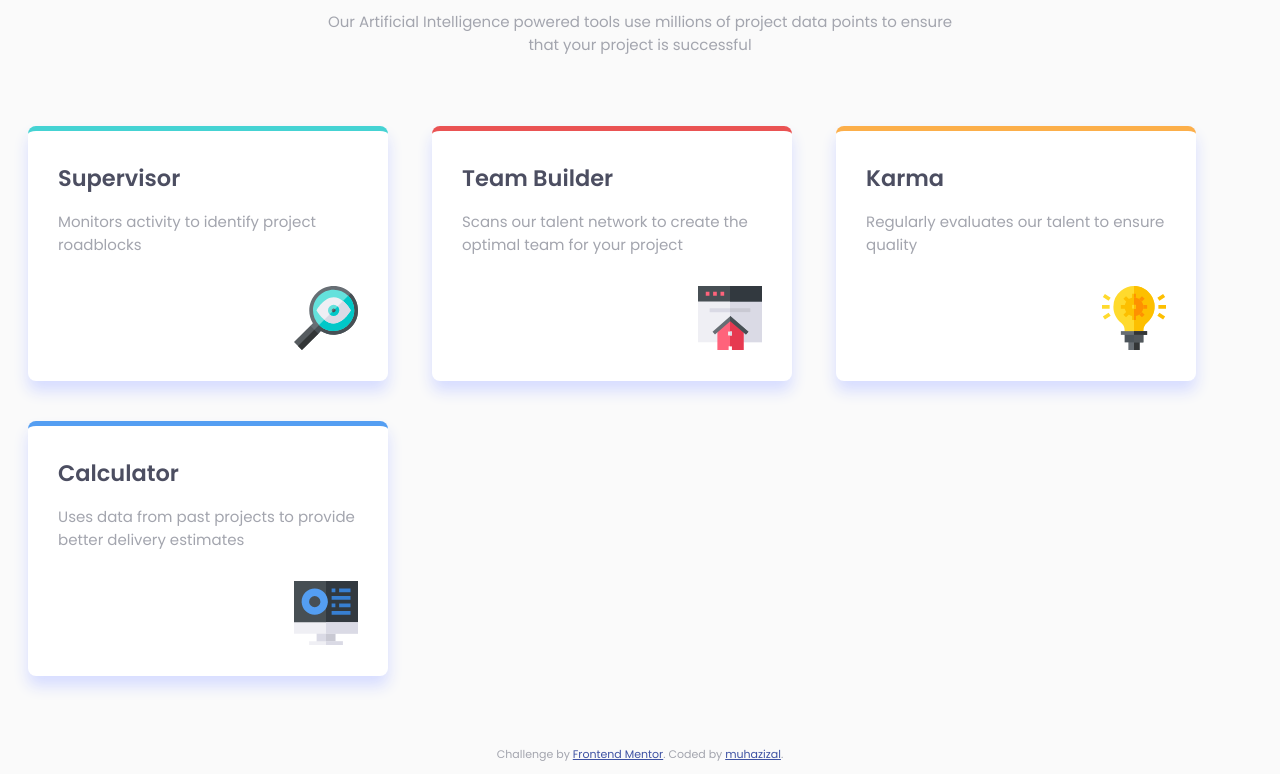
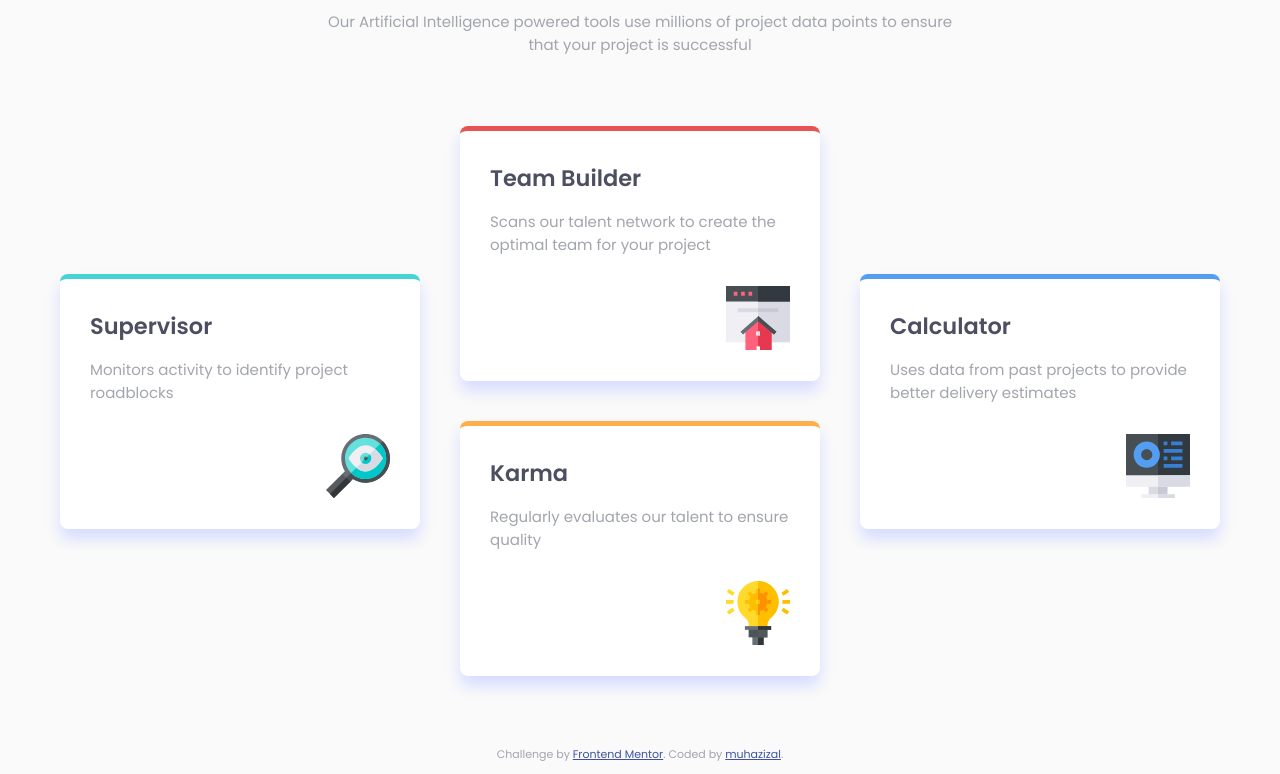
Before and after one commit to muhazizal/Frondend-Mentor_four-card-feature-section, a plain HTML site: page index.html in a window 1280 px wide. Shown: the part 160-934 px from the top of the page. Drawn offline with Linux system fonts and the light colour scheme.

Commit message:
Update styles.css with display Grid Flex

```diff
--- a/styles.css
+++ b/styles.css
@@ -52,8 +52,8 @@ img {
   margin-bottom: 50px;
 }
 
-/* Flex Container Section */
-.flex-container {
+/* Container Section */
+.container {
   display: flex;
   justify-content: center;
   flex-wrap: wrap;
@@ -62,7 +62,6 @@ img {
 /* Card Section */
 .card {
   background-color: #fff;
-  display: inline-block;
   width: 300px;
   height: 190px;
   padding: 30px;
@@ -99,19 +98,38 @@ img {
 }
 
 /* Large devices min 1233px */
-@media only screen and (min-width: 1233px) {
+@media only screen and (min-width: 1217px) {
 
   /* Change Flex Container to Grid System */
-  .flex-container {
+  .container {
     display: grid;
-    grid-template-columns: auto auto auto;
-    justify-items: center;
   }
 
-  .flex-container #cyan-card,
-  .flex-container #blue-card {
-    grid-column-start: 1;
-    grid-column-end: 4;
+  .container #cyan-card,
+  .container #blue-card {
+    grid-row: 1 / span 2;
+    align-self: center;
+    justify-self: center;
+  }
+
+  .container #cyan-card {
+    grid-column: 1;
+  }
+
+  .container #red-card {
+    grid-column: 2;
+    grid-row: 1;
+    justify-self: center;
+  }
+
+  .container #orange-card {
+    grid-column: 2;
+    grid-row: 2;
+    justify-self: center;
+  }
+
+  .container #blue-card {
+    grid-column: 3;
   }
 
 }
```
